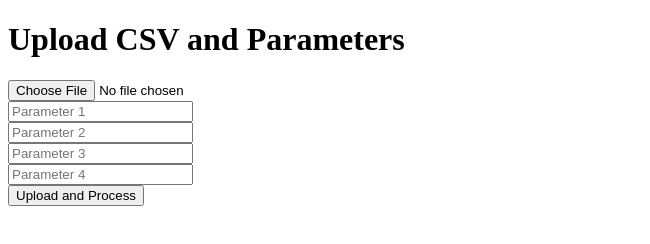
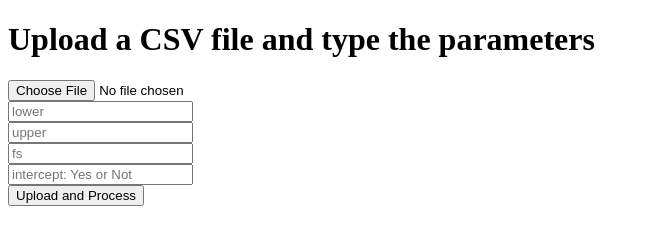
Before and after one commit to flaviodalossa/fftfilter.github.io, a plain HTML site: page index.html in a window 1280 px wide. Shown: the whole page, without its empty margins (0-650 px from the left). Drawn offline with Linux system fonts and the light colour scheme.

Commit message:
Update index.html

```diff
--- a/index.html
+++ b/index.html
@@ -3,16 +3,16 @@
 <head>
     <meta charset="UTF-8">
     <meta name="viewport" content="width=device-width, initial-scale=1.0">
-    <title>CSV Upload</title>
+    <title>FFT Filter</title>
 </head>
 <body>
-    <h1>Upload CSV and Parameters</h1>
+    <h1>Upload a CSV file and type the parameters</h1>
     <form id="uploadForm" enctype="multipart/form-data">
         <input type="file" name="csvfile" required><br>
-        <input type="text" name="param1" placeholder="Parameter 1" required><br>
-        <input type="text" name="param2" placeholder="Parameter 2" required><br>
-        <input type="text" name="param3" placeholder="Parameter 3" required><br>
-        <input type="text" name="param4" placeholder="Parameter 4" required><br>
+        <input type="text" name="param1" placeholder="lower" required><br>
+        <input type="text" name="param2" placeholder="upper" required><br>
+        <input type="text" name="param3" placeholder="fs" required><br>
+        <input type="text" name="param4" placeholder="intercept: Yes or Not" required><br>
         <button type="submit">Upload and Process</button>
     </form>
 
@@ -20,7 +20,7 @@
         document.getElementById('uploadForm').addEventListener('submit', function(event) {
             event.preventDefault();
             const formData = new FormData(this);
-            fetch('https://your-backend.herokuapp.com/upload', {
+            fetch('https://fftfilter-63ff68dd683b.herokuapp.com/upload', {
                 method: 'POST',
                 body: formData
             })
```
